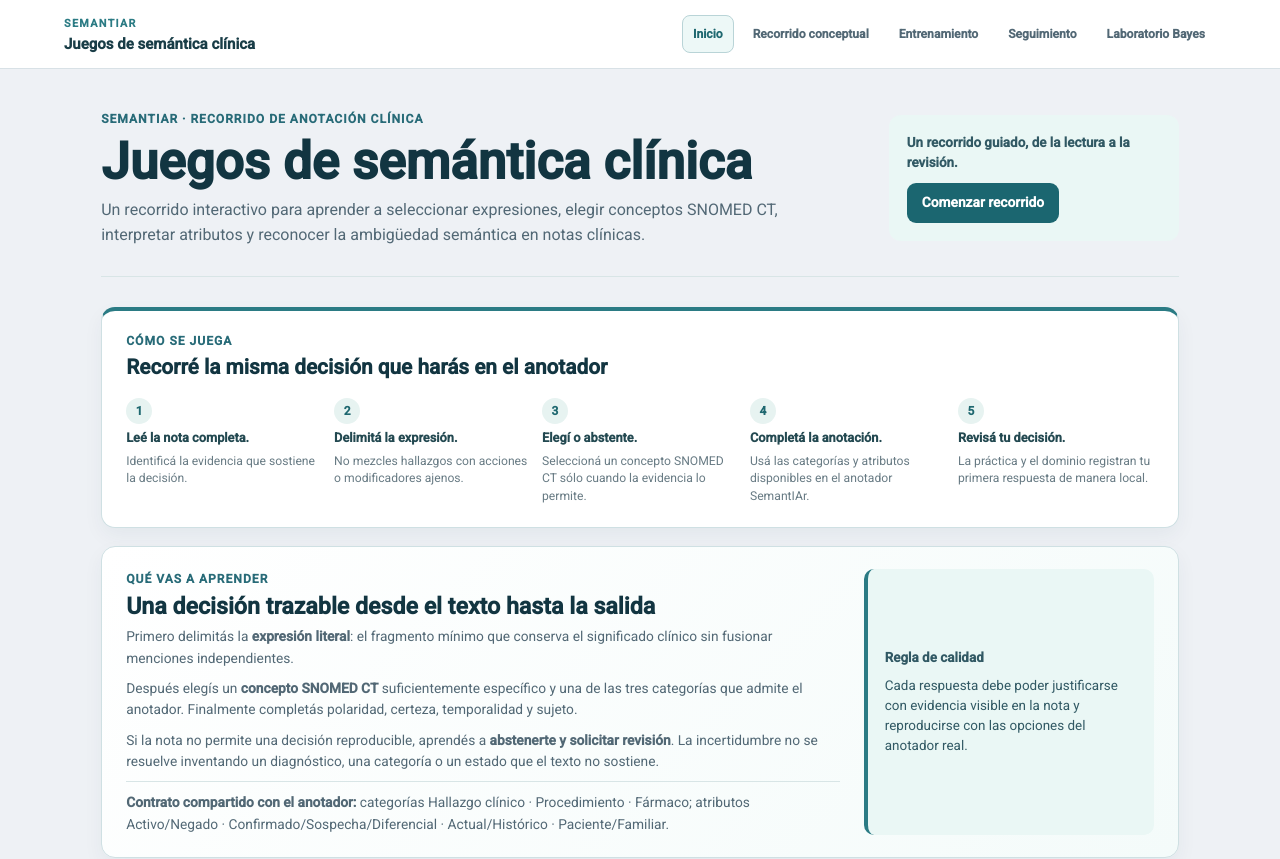
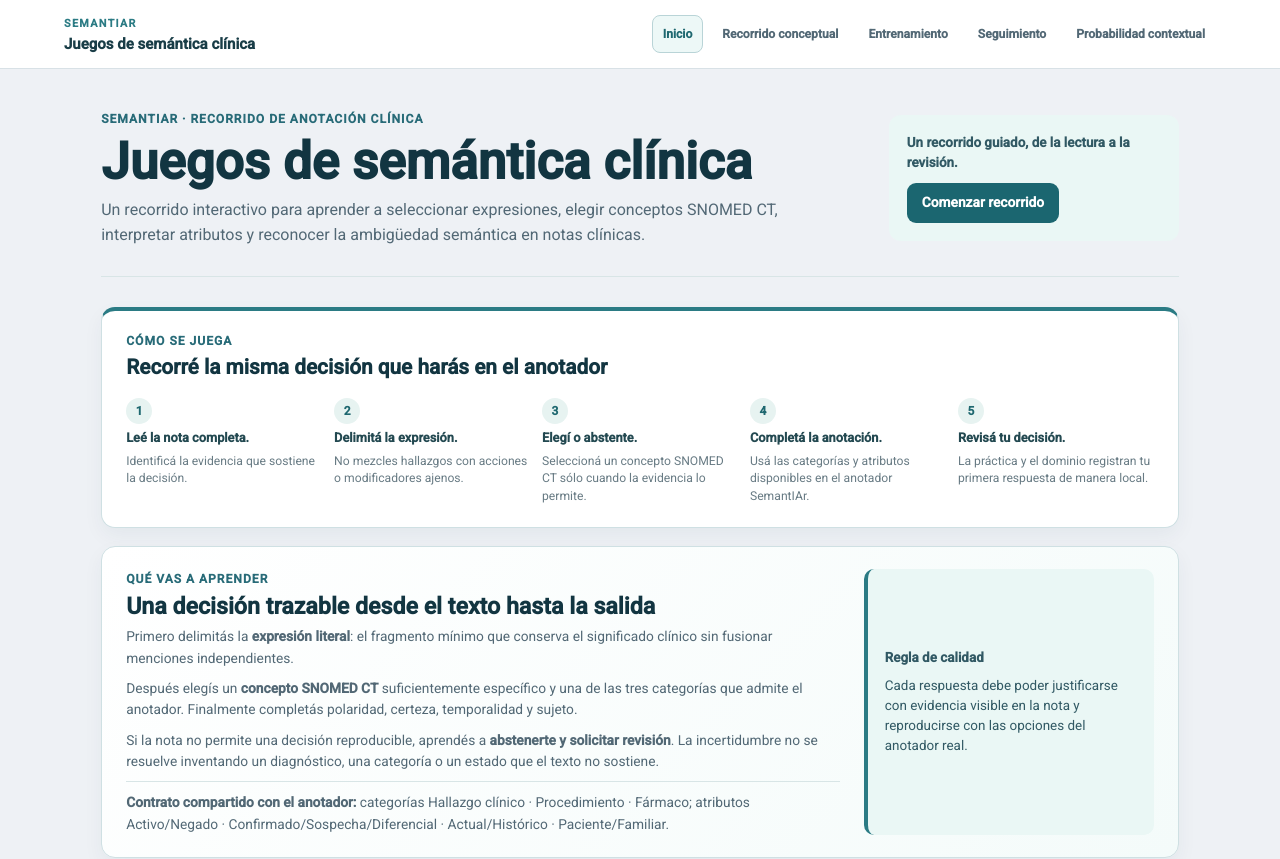
Before and after one commit to manwithbarba/semantiar_juegos, an Angular app: page /#/ in a window 1280 px wide. Shown: the top 859 px of the page. Built offline with nearby package versions, Linux system fonts and the light colour scheme.

Commit message:
Rename contextual probability exercises

```diff
--- a/src/app/app.html
+++ b/src/app/app.html
@@ -15,7 +15,7 @@
       <a routerLink="/expresiones" routerLinkActive="is-active">Recorrido conceptual</a>
       <a routerLink="/casos-reales" routerLinkActive="is-active">Entrenamiento</a>
       <a routerLink="/calibracion" routerLinkActive="is-active">Seguimiento</a>
-      <a routerLink="/casos" routerLinkActive="is-active">Laboratorio Bayes</a>
+      <a routerLink="/casos" routerLinkActive="is-active">Probabilidad contextual</a>
     </nav>
   </header>
   <router-outlet></router-outlet>
--- a/src/app/bayes-game/bayes-game.component.html
+++ b/src/app/bayes-game/bayes-game.component.html
@@ -1,9 +1,9 @@
 <main class="bayes-game" aria-labelledby="bayes-game-title">
   <header class="game-header">
     <div>
-      <p class="eyebrow">Laboratorio optativo · probabilidad contextual</p>
+      <p class="eyebrow">Ejercicios de probabilidad contextual</p>
       <h1 id="bayes-game-title">¿Qué tan probable es cada concepto según el contexto?</h1>
-      <p class="intro">Este laboratorio explora conceptos candidatos y ambigüedad contextual; no reemplaza la anotación operativa del entrenamiento. Aplicá el contexto y observá cómo cambia la plausibilidad de cada concepto.</p>
+      <p class="intro">Estos ejercicios exploran conceptos candidatos y ambigüedad contextual; no reemplazan la anotación operativa del entrenamiento. Aplicá el contexto y observá cómo cambia la plausibilidad de cada concepto.</p>
     </div>
     <a class="back-link" routerLink="/">← Inicio</a>
   </header>
--- a/src/app/home/home.component.html
+++ b/src/app/home/home.component.html
@@ -70,7 +70,7 @@
     </div>
   </section>
 
-  <section class="presentation-footer-card" aria-label="Comenzar el laboratorio">
+  <section class="presentation-footer-card" aria-label="Continuar el recorrido">
     <div>
       <p class="eyebrow">Siguiente paso</p>
       <h2>Empezá por la lectura y avanzá hacia la práctica</h2>
--- a/src/app/references.ts
+++ b/src/app/references.ts
@@ -62,12 +62,12 @@ export const EDUCATIONAL_REFERENCES: readonly EducationalReference[] = [
     label: 'Probabilidad bayesiana en diagnóstico',
     description: 'Razones de verosimilitud y probabilidades previa y posterior en la práctica clínica. La fórmula de referencia es P(H|E) ∝ P(H) × ∏ LR(E|H).',
     url: 'https://onlinelibrary.wiley.com/doi/10.1111/j.1651-2227.2006.00179.x',
-    page: 'Laboratorio Bayes · probabilidad condicional',
+    page: 'Ejercicios de probabilidad contextual · probabilidad condicional',
   },
   {
     label: 'Fórmula de Bayes y probabilidad condicional',
     description: 'Aplicación clínica de Bayes para actualizar la plausibilidad de conceptos con nueva evidencia.',
     url: 'https://journals.sagepub.com/doi/full/10.1177/10398562241300887',
-    page: 'Laboratorio Bayes · probabilidad condicional',
+    page: 'Ejercicios de probabilidad contextual · probabilidad condicional',
   },
 ];
```
Also changed, not shown: 1 other file (tests, documents, lock files or other folders).
